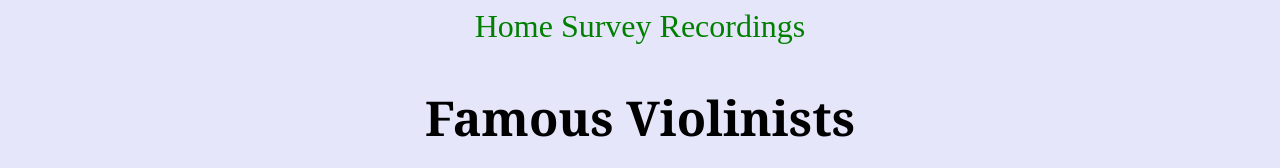
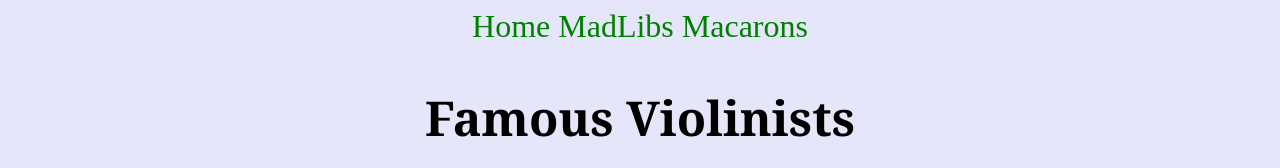
Before and after one commit to WVCS/portfolio-ekookim22, a plain HTML site: page index.html in a window 1280 px wide. Shown: the top 168 px of the page. Drawn offline with Linux system fonts and the light colour scheme.

Commit message:
Update index.html

```diff
--- a/index.html
+++ b/index.html
@@ -1,7 +1,7 @@
 <div class="topnav">
-  <a class="active" href="ProjectWebsite.html">Home</a>
-  <a href="#Favorite Violinist?">Survey</a>
-  <a href="#Recordings">Recordings</a>
+  <a href="ProjectWebsite.html">Home</a>
+  <a href="madlibs.html?">MadLibs</a>
+  <a href="macarons.html">Macarons</a>
 </div>
 
 <html>
```
